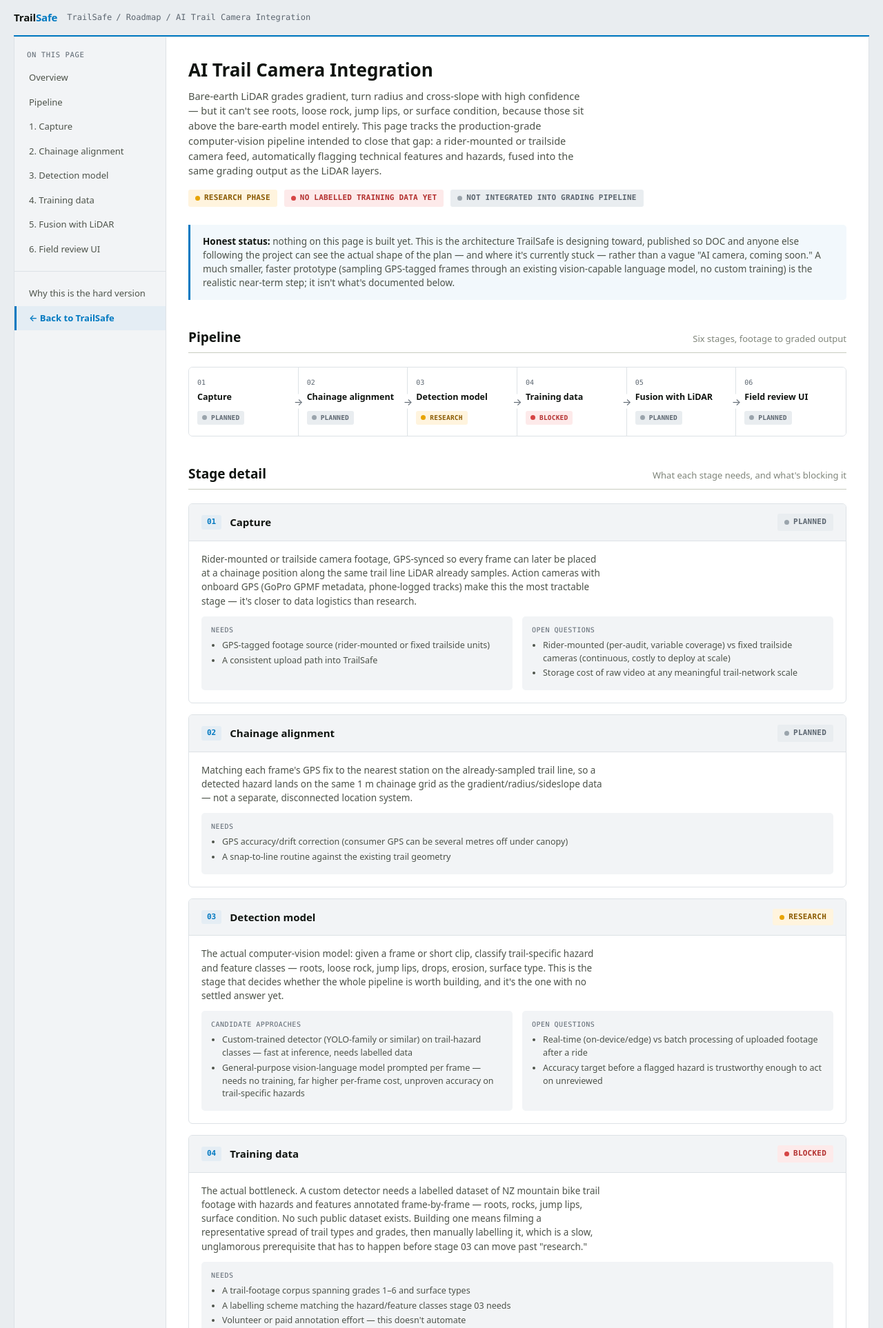
After one commit to Sheasheak/lidar-trail-audit, a Flask app: page /roadmap/vision in a window 1280 px wide. The commit adds this page. Shown: the top 1926 px of the page at 69% size. Run offline with Flask 3, Linux system fonts and the light colour scheme.

Commit message:
Add an R&D status page for the AI trail camera roadmap item
Separates the realistic near-term path (sampling GPS-tagged frames
through an existing vision-capable model) from the "hard version" —
a custom-trained, production-grade detection pipeline — and gives
the hard version its own page at /roadmap/vision so DOC and others
can see the actual architecture and where it's genuinely stuck
(no labelled NZ trail-hazard dataset exists yet), rather than a
vague "AI camera, coming soon" bullet point. Styled as a GIS-tool
console (sidebar nav, pipeline diagram, status chips) rather than
the marketing landing page. Linked from the landing page's roadmap
card.

Co-Authored-By: Claude Sonnet 5 <noreply@anthropic.com>

```diff
--- a/trail_grader/app.py
+++ b/trail_grader/app.py
@@ -209,6 +209,15 @@ def editor():
     return render_template('editor.html')
 
 
+@app.route('/roadmap/vision')
+def roadmap_vision():
+    """R&D status page for the AI trail camera / hazard-detection roadmap
+    item — the "hard version" (custom-trained, production-grade computer
+    vision), as opposed to the frame-sampled vision-LLM prototype path.
+    Static page, no backend logic."""
+    return render_template('roadmap_vision.html')
+
+
 @app.route('/editor/terrain', methods=['POST'])
 @limiter.limit("30 per minute")
 def editor_terrain():
--- a/trail_grader/templates/landing.html
+++ b/trail_grader/templates/landing.html
@@ -223,6 +223,7 @@
           with AI flagging technical features and hazards LiDAR misses, feeding into the same
           grading pipeline as a live field-observation layer instead of a manual checklist.
         </p>
+        <a href="{{ url_for('roadmap_vision') }}" style="font-size:12.5px;color:var(--accent);text-decoration:none">See the architecture & status →</a>
       </div>
       <div class="card roadmap-card">
         <span class="roadmap-badge">Planned</span>
--- /dev/null
+++ b/trail_grader/templates/roadmap_vision.html
@@ -0,0 +1,358 @@
+<!doctype html>
+<html lang="en" data-theme="light">
+<head>
+<meta charset="utf-8">
+<meta name="viewport" content="width=device-width, initial-scale=1">
+<link rel="icon" type="image/svg+xml" href="{{ url_for('static', filename='favicon.svg') }}">
+<title>AI Trail Camera Integration — Roadmap — TrailSafe</title>
+<meta name="description" content="R&D status for TrailSafe's production-grade AI trail camera hazard-detection pipeline.">
+<link rel="stylesheet" href="{{ url_for('static', filename='audit.css') }}">
+<style>
+  :root {
+    --esri-blue: #0079c1;
+    --esri-blue-dark: #00507a;
+    --esri-teal: #00a9b7;
+    --esri-panel: #ffffff;
+    --esri-rail: #f2f4f6;
+    --esri-rail-ink: #5c6670;
+    --esri-rule: #dde2e6;
+  }
+
+  body { background: #e9edf0; }
+  .sheet.wide { max-width: 1280px; }
+
+  /* ---------- app chrome ---------- */
+  .appbar {
+    display: flex; align-items: center; gap: 14px;
+    padding: 14px 0; border-bottom: 2px solid var(--esri-blue);
+    margin-bottom: 0;
+  }
+  .appbar .logo {
+    font-family: var(--font-display); font-weight: 700; font-size: 15px;
+    color: var(--ink); letter-spacing: -0.01em;
+  }
+  .appbar .logo span { color: var(--esri-blue); }
+  .crumb {
+    font-family: var(--font-mono); font-size: 12px; color: var(--esri-rail-ink);
+    display: flex; align-items: center; gap: 6px;
+  }
+  .crumb a { color: var(--esri-rail-ink); text-decoration: none; }
+  .crumb a:hover { color: var(--esri-blue); text-decoration: underline; }
+
+  .app-shell {
+    display: grid; grid-template-columns: 220px 1fr; gap: 0;
+    background: var(--esri-panel);
+    border: 1px solid var(--esri-rule);
+    margin-top: 0;
+    min-height: 70vh;
+  }
+
+  /* ---------- sidebar ---------- */
+  .rail {
+    background: var(--esri-rail);
+    border-right: 1px solid var(--esri-rule);
+    padding: 18px 0;
+  }
+  .rail-label {
+    font-family: var(--font-mono); font-size: 10.5px; letter-spacing: 0.06em;
+    text-transform: uppercase; color: var(--esri-rail-ink);
+    padding: 0 18px; margin-bottom: 8px;
+  }
+  .rail a {
+    display: block; padding: 8px 18px; font-size: 13px; color: var(--ink-2);
+    text-decoration: none; border-left: 3px solid transparent;
+  }
+  .rail a:hover { background: #e4e9ed; color: var(--ink); }
+  .rail a.current { border-left-color: var(--esri-blue); color: var(--esri-blue); font-weight: 600; background: #e4edf4; }
+  .rail hr { border: 0; border-top: 1px solid var(--esri-rule); margin: 14px 0; }
+
+  /* ---------- main panel ---------- */
+  .panel-main { padding: 28px 32px 40px; }
+
+  .page-head h1 {
+    font-family: var(--font-display); font-weight: 700; font-size: 26px;
+    margin: 0 0 8px; color: var(--ink);
+  }
+  .page-head .lede { font-size: 14.5px; color: var(--ink-2); max-width: 70ch; margin: 0 0 16px; }
+
+  .status-row { display: flex; gap: 10px; flex-wrap: wrap; align-items: center; margin-bottom: 26px; }
+  .chip {
+    font-family: var(--font-mono); font-size: 11px; font-weight: 700;
+    letter-spacing: 0.02em; text-transform: uppercase;
+    padding: 4px 10px; border-radius: 3px; display: inline-flex; align-items: center; gap: 6px;
+  }
+  .chip::before { content: ""; width: 7px; height: 7px; border-radius: 50%; display: inline-block; }
+  .chip.research { background: #fff4de; color: #8a5a00; }
+  .chip.research::before { background: #e8a400; }
+  .chip.planned { background: #e9edf0; color: #5c6670; }
+  .chip.planned::before { background: #9aa4ac; }
+  .chip.live { background: #e3f6e6; color: #1c7a34; }
+  .chip.live::before { background: #2fb34f; }
+  .chip.blocked { background: #fdeaea; color: #b3302f; }
+  .chip.blocked::before { background: #d64545; }
+
+  /* ---------- pipeline diagram ---------- */
+  .pipeline {
+    display: grid; grid-template-columns: repeat(6, 1fr); gap: 0;
+    margin: 0 0 32px; border: 1px solid var(--esri-rule); border-radius: 6px; overflow: hidden;
+  }
+  .pipe-stage {
+    background: var(--esri-panel); padding: 14px 12px 16px; position: relative;
+    border-right: 1px solid var(--esri-rule);
+  }
+  .pipe-stage:last-child { border-right: 0; }
+  .pipe-stage .pn {
+    font-family: var(--font-mono); font-size: 10px; color: var(--esri-rail-ink); margin-bottom: 6px;
+  }
+  .pipe-stage h4 {
+    font-family: var(--font-body); font-size: 12.5px; font-weight: 700; margin: 0 0 8px; line-height: 1.3;
+    color: var(--ink);
+  }
+  .pipe-stage .chip { font-size: 9.5px; padding: 3px 7px; }
+  .pipe-stage::after {
+    content: "→"; position: absolute; right: -11px; top: 50%; transform: translateY(-50%);
+    color: var(--esri-rail-ink); font-size: 14px; z-index: 1; background: var(--esri-panel);
+    width: 20px; text-align: center;
+  }
+  .pipe-stage:last-child::after { content: ""; }
+
+  /* ---------- stage detail cards ---------- */
+  .stage-card {
+    border: 1px solid var(--esri-rule); border-radius: 6px; margin-bottom: 16px; overflow: hidden; scroll-margin-top: 20px;
+  }
+  .stage-card .sc-head {
+    display: flex; align-items: center; gap: 12px; flex-wrap: wrap;
+    padding: 14px 18px; background: var(--esri-rail); border-bottom: 1px solid var(--esri-rule);
+  }
+  .stage-card .sc-head .idx {
+    font-family: var(--font-mono); font-size: 11px; color: var(--esri-blue); font-weight: 700;
+    background: #e4edf4; border-radius: 3px; padding: 2px 8px;
+  }
+  .stage-card .sc-head h3 { font-family: var(--font-body); font-size: 15px; margin: 0; flex: 1; min-width: 160px; }
+  .stage-card .sc-body { padding: 16px 18px 18px; }
+  .stage-card .sc-body p { font-size: 13.5px; color: var(--ink-2); margin: 0 0 12px; max-width: 76ch; }
+  .sc-grid { display: grid; grid-template-columns: repeat(auto-fit, minmax(220px, 1fr)); gap: 14px; margin-top: 12px; }
+  .sc-block { background: var(--esri-rail); border-radius: 5px; padding: 12px 14px; }
+  .sc-block .k {
+    font-family: var(--font-mono); font-size: 10px; letter-spacing: 0.05em; text-transform: uppercase;
+    color: var(--esri-rail-ink); margin-bottom: 6px;
+  }
+  .sc-block ul { margin: 0; padding-left: 16px; font-size: 12.5px; color: var(--ink-2); }
+  .sc-block li { margin-bottom: 3px; }
+
+  /* ---------- comparison table ---------- */
+  .spec-table { width: 100%; border-collapse: collapse; font-size: 13px; margin-top: 8px; }
+  .spec-table th, .spec-table td { text-align: left; padding: 9px 14px; border-bottom: 1px solid var(--esri-rule); vertical-align: top; }
+  .spec-table thead th {
+    font-family: var(--font-mono); font-size: 10.5px; text-transform: uppercase; letter-spacing: 0.04em;
+    color: var(--esri-rail-ink); background: var(--esri-rail); border-bottom: 1px solid var(--esri-rule);
+  }
+  .spec-table td.yes { color: #1c7a34; font-weight: 600; }
+  .spec-table td.no { color: #b3302f; }
+
+  .callout {
+    border-left: 3px solid var(--esri-blue); background: #f2f8fc;
+    padding: 14px 18px; border-radius: 0 5px 5px 0; margin: 20px 0;
+    font-size: 13.5px; color: var(--ink-2);
+  }
+  .callout strong { color: var(--ink); }
+
+  .footbar {
+    display: flex; justify-content: space-between; align-items: center; flex-wrap: wrap; gap: 10px;
+    padding: 18px 0 40px; font-size: 12.5px; color: var(--ink-3);
+  }
+
+  @media (max-width: 860px) {
+    .app-shell { grid-template-columns: 1fr; }
+    .rail { border-right: 0; border-bottom: 1px solid var(--esri-rule); }
+    .pipeline { grid-template-columns: repeat(2, 1fr); }
+    .pipe-stage::after { display: none; }
+  }
+</style>
+</head>
+<body>
+<div class="sheet wide">
+
+  <div class="appbar">
+    <span class="logo">Trail<span>Safe</span></span>
+    <span class="crumb"><a href="{{ url_for('index') }}">TrailSafe</a> / Roadmap / AI Trail Camera Integration</span>
+  </div>
+
+  <div class="app-shell">
+    <nav class="rail">
+      <div class="rail-label">On this page</div>
+      <a href="#overview">Overview</a>
+      <a href="#pipeline">Pipeline</a>
+      <a href="#capture">1. Capture</a>
+      <a href="#align">2. Chainage alignment</a>
+      <a href="#model">3. Detection model</a>
+      <a href="#data">4. Training data</a>
+      <a href="#fusion">5. Fusion with LiDAR</a>
+      <a href="#review">6. Field review UI</a>
+      <hr>
+      <a href="#why-hard">Why this is the hard version</a>
+      <a href="{{ url_for('index') }}" class="current">← Back to TrailSafe</a>
+    </nav>
+
+    <div class="panel-main">
+      <div class="page-head" id="overview">
+        <h1>AI Trail Camera Integration</h1>
+        <p class="lede">
+          Bare-earth LiDAR grades gradient, turn radius and cross-slope with high confidence — but it can't see
+          roots, loose rock, jump lips, or surface condition, because those sit above the bare-earth model entirely.
+          This page tracks the production-grade computer-vision pipeline intended to close that gap: a
+          rider-mounted or trailside camera feed, automatically flagging technical features and hazards, fused
+          into the same grading output as the LiDAR layers.
+        </p>
+      </div>
+
+      <div class="status-row">
+        <span class="chip research">Research phase</span>
+        <span class="chip blocked">No labelled training data yet</span>
+        <span class="chip planned">Not integrated into grading pipeline</span>
+      </div>
+
+      <div class="callout">
+        <strong>Honest status:</strong> nothing on this page is built yet. This is the architecture TrailSafe is
+        designing toward, published so DOC and anyone else following the project can see the actual shape of the
+        plan — and where it's currently stuck — rather than a vague "AI camera, coming soon." A much smaller,
+        faster prototype (sampling GPS-tagged frames through an existing vision-capable language model, no custom
+        training) is the realistic near-term step; it isn't what's documented below.
+      </div>
+
+      <section id="pipeline">
+        <div class="sec-head"><h2>Pipeline</h2><div class="note">Six stages, footage to graded output</div></div>
+        <div class="pipeline">
+          <div class="pipe-stage"><div class="pn">01</div><h4>Capture</h4><span class="chip planned">Planned</span></div>
+          <div class="pipe-stage"><div class="pn">02</div><h4>Chainage alignment</h4><span class="chip planned">Planned</span></div>
+          <div class="pipe-stage"><div class="pn">03</div><h4>Detection model</h4><span class="chip research">Research</span></div>
+          <div class="pipe-stage"><div class="pn">04</div><h4>Training data</h4><span class="chip blocked">Blocked</span></div>
+          <div class="pipe-stage"><div class="pn">05</div><h4>Fusion with LiDAR</h4><span class="chip planned">Planned</span></div>
+          <div class="pipe-stage"><div class="pn">06</div><h4>Field review UI</h4><span class="chip planned">Planned</span></div>
+        </div>
+      </section>
+
+      <section>
+        <div class="sec-head"><h2>Stage detail</h2><div class="note">What each stage needs, and what's blocking it</div></div>
+
+        <div class="stage-card" id="capture">
+          <div class="sc-head"><span class="idx">01</span><h3>Capture</h3><span class="chip planned">Planned</span></div>
+          <div class="sc-body">
+            <p>Rider-mounted or trailside camera footage, GPS-synced so every frame can later be placed at a
+              chainage position along the same trail line LiDAR already samples. Action cameras with onboard GPS
+              (GoPro GPMF metadata, phone-logged tracks) make this the most tractable stage — it's closer to data
+              logistics than research.</p>
+            <div class="sc-grid">
+              <div class="sc-block"><div class="k">Needs</div><ul>
+                <li>GPS-tagged footage source (rider-mounted or fixed trailside units)</li>
+                <li>A consistent upload path into TrailSafe</li>
+              </ul></div>
+              <div class="sc-block"><div class="k">Open questions</div><ul>
+                <li>Rider-mounted (per-audit, variable coverage) vs fixed trailside cameras (continuous, costly to deploy at scale)</li>
+                <li>Storage cost of raw video at any meaningful trail-network scale</li>
+              </ul></div>
+            </div>
+          </div>
+        </div>
+
+        <div class="stage-card" id="align">
+          <div class="sc-head"><span class="idx">02</span><h3>Chainage alignment</h3><span class="chip planned">Planned</span></div>
+          <div class="sc-body">
+            <p>Matching each frame's GPS fix to the nearest station on the already-sampled trail line, so a
+              detected hazard lands on the same 1 m chainage grid as the gradient/radius/sideslope data — not a
+              separate, disconnected location system.</p>
+            <div class="sc-grid">
+              <div class="sc-block"><div class="k">Needs</div><ul>
+                <li>GPS accuracy/drift correction (consumer GPS can be several metres off under canopy)</li>
+                <li>A snap-to-line routine against the existing trail geometry</li>
+              </ul></div>
+            </div>
+          </div>
+        </div>
+
+        <div class="stage-card" id="model">
+          <div class="sc-head"><span class="idx">03</span><h3>Detection model</h3><span class="chip research">Research</span></div>
+          <div class="sc-body">
+            <p>The actual computer-vision model: given a frame or short clip, classify trail-specific hazard and
+              feature classes — roots, loose rock, jump lips, drops, erosion, surface type. This is the stage
+              that decides whether the whole pipeline is worth building, and it's the one with no settled answer
+              yet.</p>
+            <div class="sc-grid">
+              <div class="sc-block"><div class="k">Candidate approaches</div><ul>
+                <li>Custom-trained detector (YOLO-family or similar) on trail-hazard classes — fast at inference, needs labelled data</li>
+                <li>General-purpose vision-language model prompted per frame — needs no training, far higher per-frame cost, unproven accuracy on trail-specific hazards</li>
+              </ul></div>
+              <div class="sc-block"><div class="k">Open questions</div><ul>
+                <li>Real-time (on-device/edge) vs batch processing of uploaded footage after a ride</li>
+                <li>Accuracy target before a flagged hazard is trustworthy enough to act on unreviewed</li>
+              </ul></div>
+            </div>
+          </div>
+        </div>
+
+        <div class="stage-card" id="data">
+          <div class="sc-head"><span class="idx">04</span><h3>Training data</h3><span class="chip blocked">Blocked</span></div>
+          <div class="sc-body">
+            <p>The actual bottleneck. A custom detector needs a labelled dataset of NZ mountain bike trail footage
+              with hazards and features annotated frame-by-frame — roots, rocks, jump lips, surface condition. No
+              such public dataset exists. Building one means filming a representative spread of trail types and
+              grades, then manually labelling it, which is a slow, unglamorous prerequisite that has to happen
+              before stage 03 can move past "research."</p>
+            <div class="sc-grid">
+              <div class="sc-block"><div class="k">Needs</div><ul>
+                <li>A trail-footage corpus spanning grades 1–6 and surface types</li>
+                <li>A labelling scheme matching the hazard/feature classes stage 03 needs</li>
+                <li>Volunteer or paid annotation effort — this doesn't automate</li>
+              </ul></div>
+            </div>
+          </div>
+        </div>
+
+        <div class="stage-card" id="fusion">
+          <div class="sc-head"><span class="idx">05</span><h3>Fusion with LiDAR grading</h3><span class="chip planned">Planned</span></div>
+          <div class="sc-body">
+            <p>Feeding detected hazards into the existing grading pipeline as a field-observation layer, the same
+              role manual field notes play today — shown on the map alongside the gradient/radius/sideslope
+              layers already live, at the chainage stage 02 computed, instead of a separate report.</p>
+            <div class="sc-grid">
+              <div class="sc-block"><div class="k">Already built, reusable</div><ul>
+                <li>The out-of-grade map-layer/toggle pattern (gradient, turn radius, sideslope)</li>
+                <li>Manual field-note pin dropping — the interim version of this, already live</li>
+              </ul></div>
+            </div>
+          </div>
+        </div>
+
+        <div class="stage-card" id="review">
+          <div class="sc-head"><span class="idx">06</span><h3>Field review UI</h3><span class="chip planned">Planned</span></div>
+          <div class="sc-body">
+            <p>Automated detection won't be trusted unreviewed from day one — an inspector needs a fast way to
+              confirm or dismiss each flagged frame before it counts toward a grade. This is the human-in-the-loop
+              layer that makes an imperfect model usable in practice.</p>
+          </div>
+        </div>
+      </section>
+
+      <section id="why-hard">
+        <div class="sec-head"><h2>LiDAR vs camera — what each can actually see</h2></div>
+        <table class="spec-table">
+          <thead><tr><th>Trail property</th><th>Bare-earth LiDAR (live today)</th><th>Camera + AI (this roadmap)</th></tr></thead>
+          <tbody>
+            <tr><td>Gradient, turn radius</td><td class="yes">Yes — graded automatically</td><td>Not needed</td></tr>
+            <tr><td>Cross-slope / sideslope exposure</td><td class="yes">Yes — graded automatically</td><td>Not needed</td></tr>
+            <tr><td>Roots, loose rock</td><td class="no">No — sits above the bare-earth surface</td><td class="yes">Target capability</td></tr>
+            <tr><td>Jump lips, drops, tabletops</td><td class="no">No</td><td class="yes">Target capability</td></tr>
+            <tr><td>Surface condition (sealed/loose/mud)</td><td class="no">No</td><td class="yes">Target capability</td></tr>
+          </tbody>
+        </table>
+      </section>
+
+      <div class="footbar">
+        <span>TrailSafe — LiDAR Trail Audit</span>
+        <a href="{{ url_for('index') }}" style="color:var(--esri-blue)">← Back to TrailSafe</a>
+      </div>
+    </div>
+  </div>
+</div>
+</body>
+</html>
```
